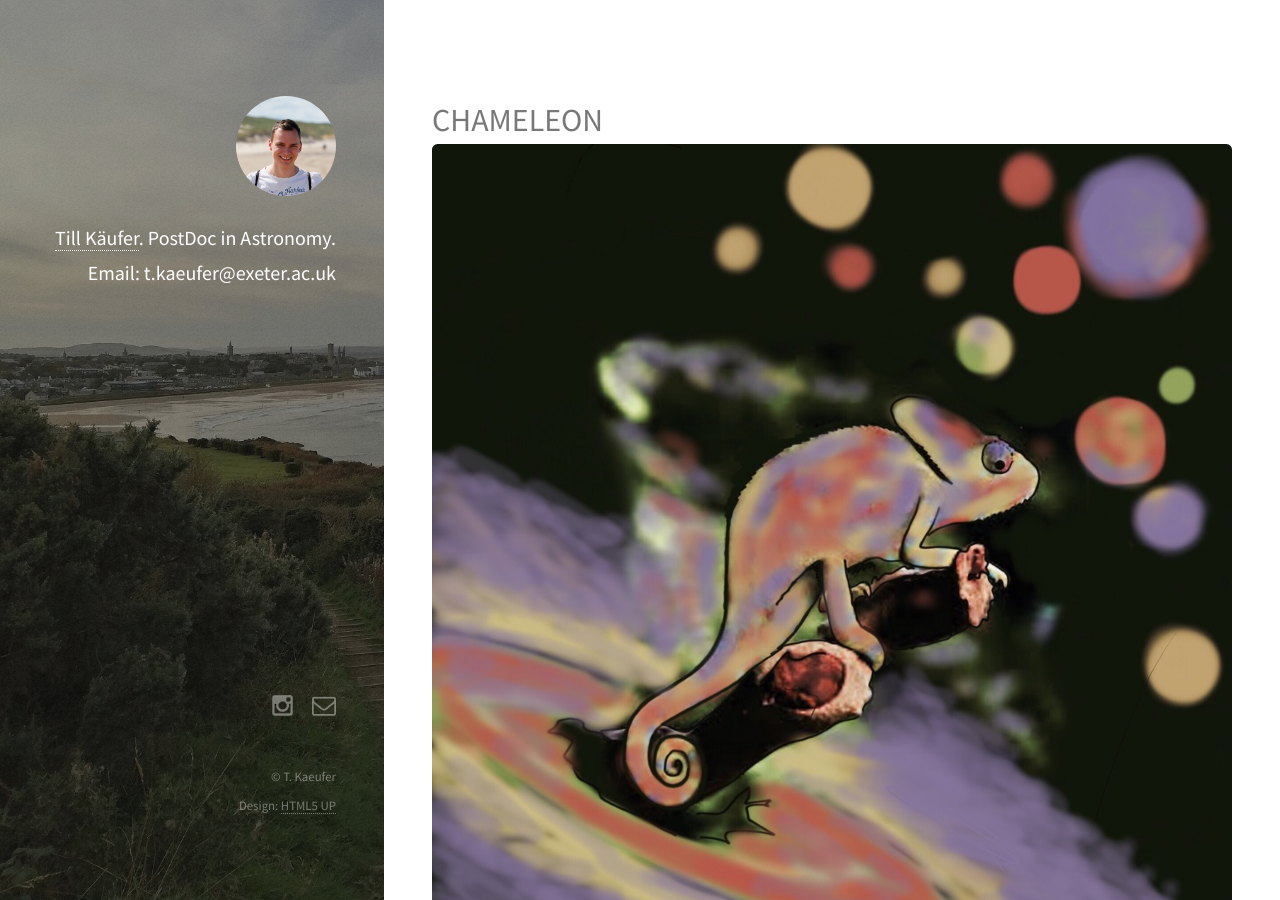
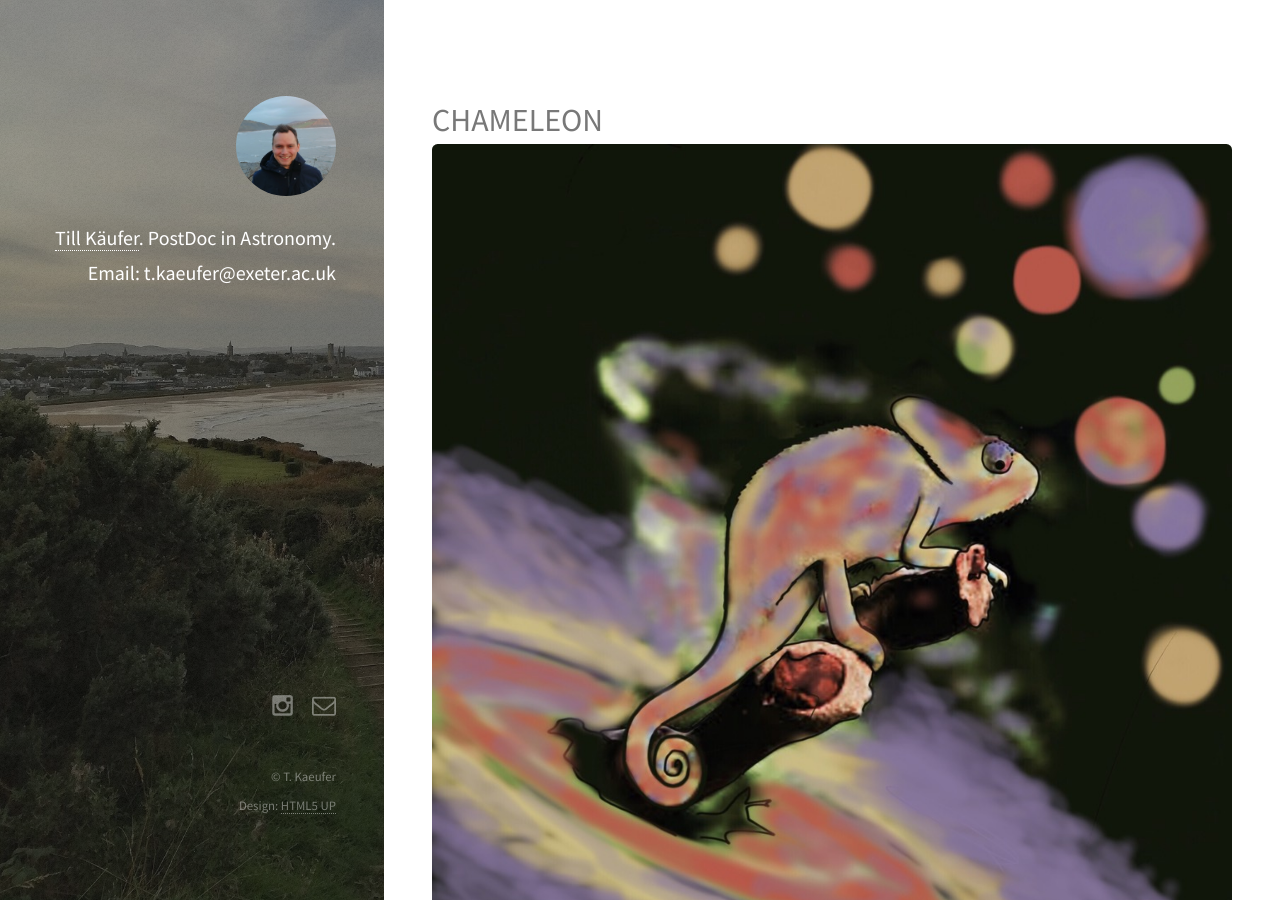
Before and after one commit to tillkaeufer/tillkaeufer.github.io, a Jekyll site: the page built from _posts/2020-09-26-Chameleon.markdown, in a window 1280 px wide and 900 px high. Built offline with Jekyll 4.4.1, drawn with Linux system fonts in a browser that asks for light colours; nearby versions of some CDN libraries.

Commit message:
update picture

```diff
--- a/_layouts/default.html
+++ b/_layouts/default.html
@@ -38,7 +38,7 @@
 
 	<body id="top">
     <header id="header">
-      <a href="/" class="image avatar"><img class="editable" src="/images/profil_image_1.jpg" alt="{{ site.author.name }}"></a>
+      <a href="/" class="image avatar"><img class="editable" src="/images/image_2_compressed.jpeg" alt="{{ site.author.name }}"></a>
       <h1 class="editable"><strong><a href="/">Till Käufer</a>.<br/>
       PostDoc in Astronomy.<br/>
       Email: t.kaeufer@exeter.ac.uk</strong></h1>
```
Also changed, not shown: images/image_2_compressed.jpeg (added).
